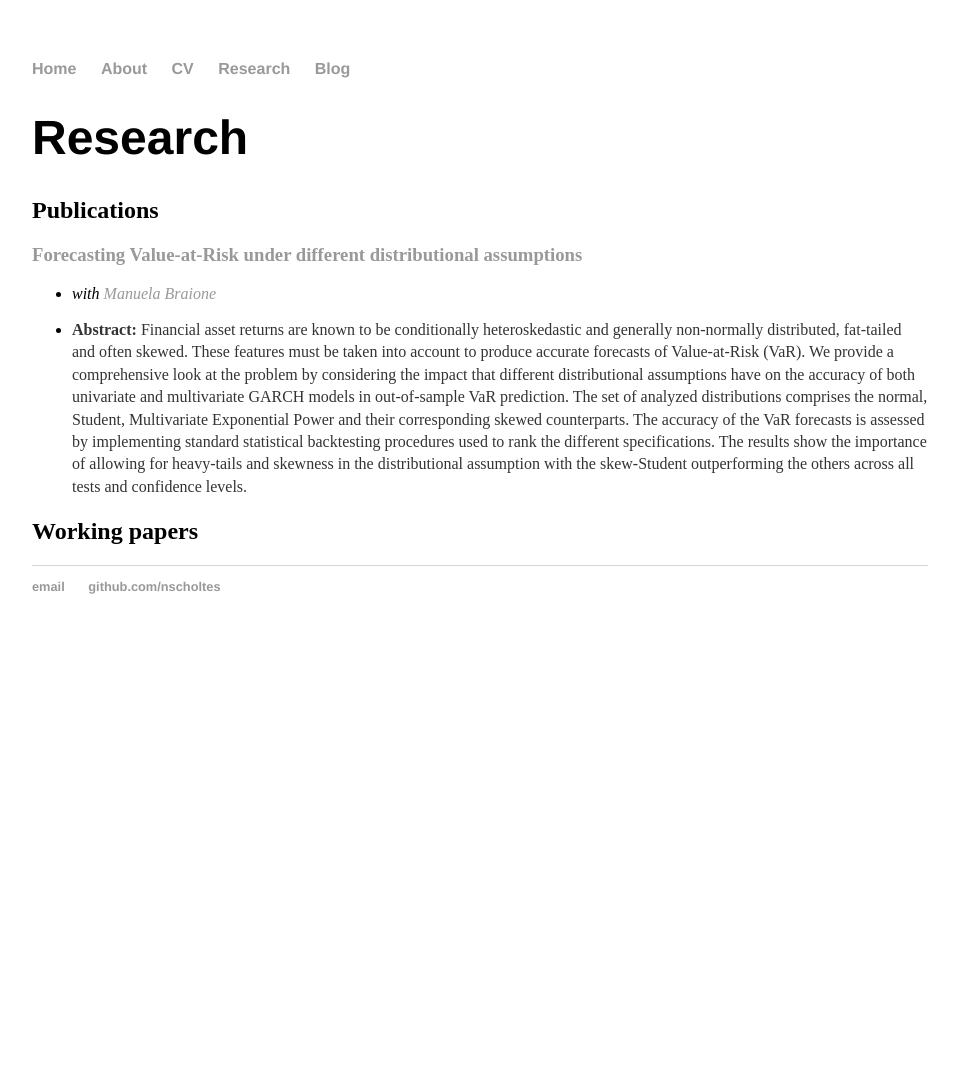
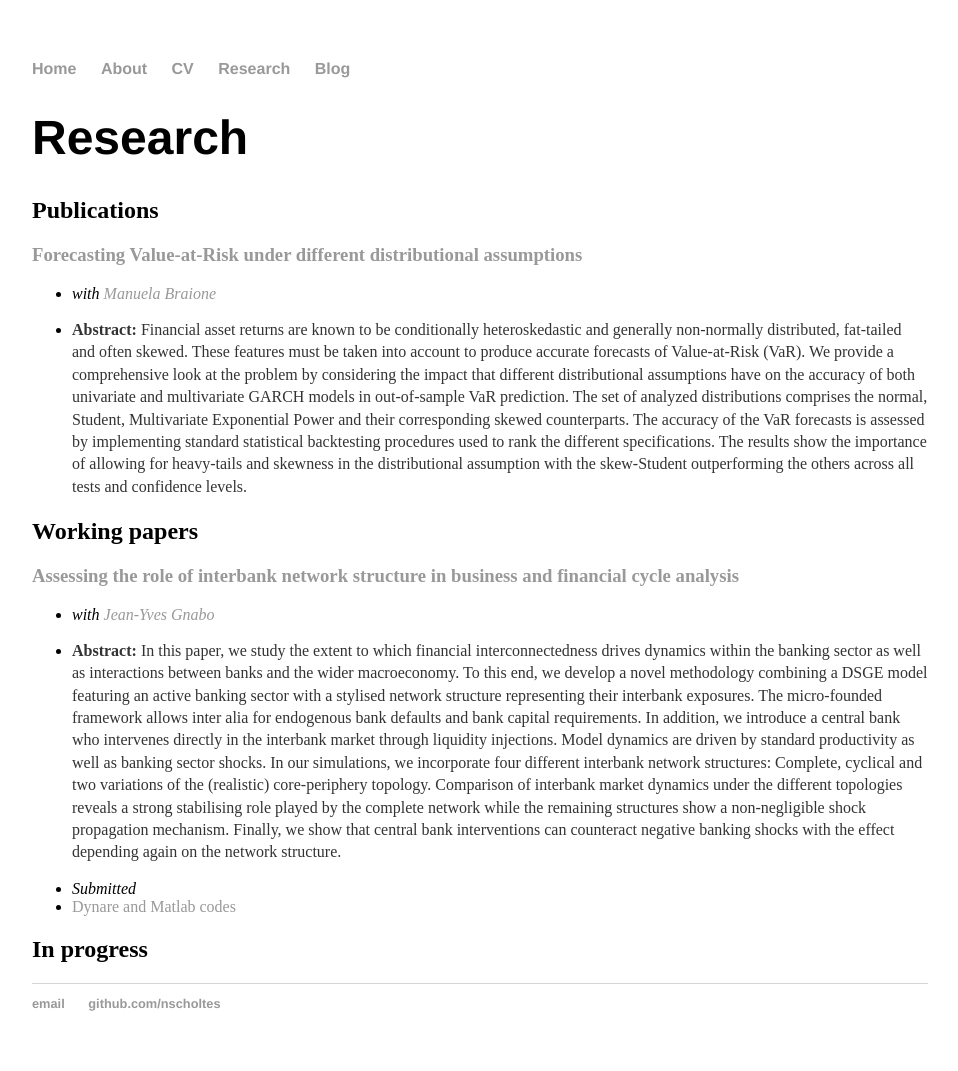
Before and after one commit to nscholtes/nscholtes.github.io, a Jekyll site: the page built from research/research.html, in a window 1280 px wide. Shown: the whole page, without its empty margins (160-1118 px from the left). Built offline with Jekyll 4.4.1, drawn with Linux system fonts in a browser that asks for light colours; before the commit the page ends 900 px from its top, so only the background shows below that.

Commit message:
Create research.html

```diff
--- a/research/research.html
+++ b/research/research.html
@@ -11,4 +11,14 @@ title: Nicolas K. Scholtes
 <li><p><b>Abstract: </b>  Financial asset returns are known to be conditionally heteroskedastic and generally non-normally distributed, fat-tailed and often skewed. These features must be taken into account to produce accurate forecasts of Value-at-Risk (VaR). We provide a comprehensive look at the problem by considering the impact that different distributional assumptions have on the accuracy of both univariate and multivariate GARCH models in out-of-sample VaR prediction. The set of analyzed distributions comprises the normal, Student, Multivariate Exponential Power and their corresponding skewed counterparts. The accuracy of the VaR forecasts is assessed by implementing standard statistical backtesting procedures used to rank the different specifications. The results show the importance of allowing for heavy-tails and skewness in the distributional assumption with the skew-Student outperforming the others across all tests and confidence levels.</p> </li>
 	</ul>
 <h2>Working papers</h2>
+	<h3><a href="https://www.nbb.be/doc/ts/publications/wp/wp307en.pdf">Assessing the role of interbank network structure in business and financial cycle analysis</a> </h3>
+	<ul>
+		<li><i>with <a href="https://sites.google.com/site/jygnabo/">Jean-Yves Gnabo</a></i></li>
+<li><p><b>Abstract: </b>  In this paper, we study the extent to which financial interconnectedness drives dynamics within the banking sector as well as interactions between banks and the wider macroeconomy. To this end, we develop a novel methodology combining a DSGE model featuring an active banking sector with a stylised network structure representing their interbank exposures. The micro-founded framework allows inter alia for endogenous bank defaults and bank capital requirements. In addition, we introduce a central bank who intervenes directly in the interbank market through liquidity injections. Model dynamics are driven by standard productivity as well as banking sector shocks. In our simulations, we incorporate four different interbank network structures: Complete, cyclical and two variations of the (realistic) core-periphery topology. Comparison of interbank market dynamics under the different topologies reveals a strong stabilising role played by the complete network while the remaining structures show a non-negligible shock propagation mechanism. Finally, we show that central bank interventions can counteract negative banking shocks with the effect depending again on the network structure.</p> </li>
+		<li><i>Submitted</i></li>
+		<li><a href="https://github.com/nscholtes/NDSGE">Dynare and Matlab codes</a></li>
+	</ul>
+<h2>In progress</h2>
+
+
 </div><!-- /.blurb -->
```
